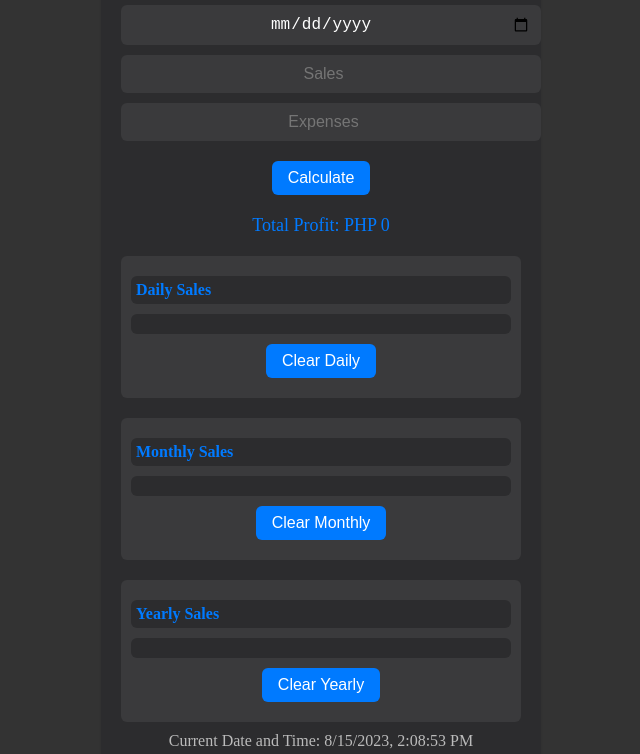
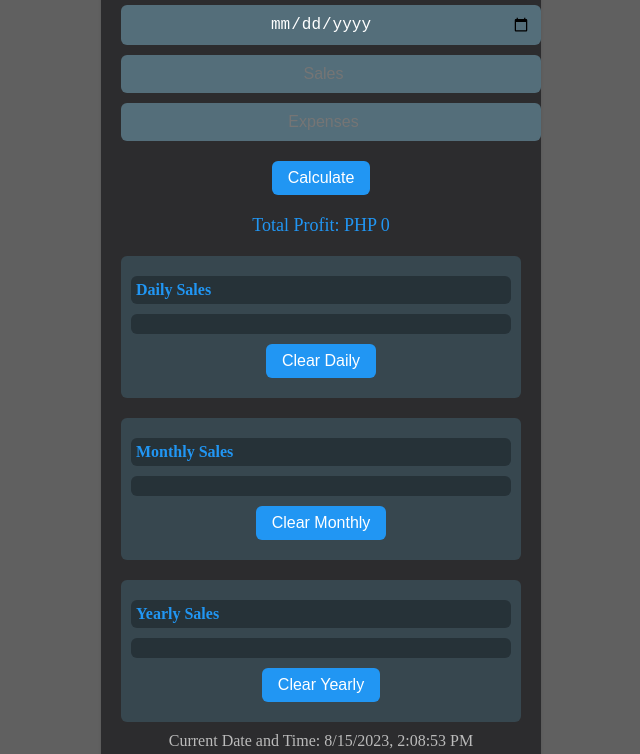
Before and after one commit to yuzithzu/SalesReport, a plain HTML site: page index.html in a window 1280 px wide. Shown: the part 46-800 px from the top of the page, without its empty margins (319-959 px from the left). Drawn offline with Linux system fonts and the light colour scheme.

Commit message:
Update index.html

```diff
--- a/index.html
+++ b/index.html
@@ -8,10 +8,15 @@
     body {
       margin: 0;
       padding: 0;
+      display: flex;
+      justify-content: center;
+      align-items: center;
+      min-height: 100vh;
+      background-color: #f0f0f0;
     }
 
     .background {
-      background-color: rgba(0, 0, 0, 0.8);
+      background-color: rgba(0, 0, 0, 0.6);
       position: fixed;
       top: 0;
       left: 0;
@@ -33,6 +38,18 @@
       color: #fff;
       text-align: center;
       position: relative;
+      animation: slide-up 0.5s ease-in-out;
+    }
+
+    @keyframes slide-up {
+      from {
+        opacity: 0;
+        transform: translateY(50px);
+      }
+      to {
+        opacity: 1;
+        transform: translateY(0);
+      }
     }
 
     h1 {
@@ -47,7 +64,7 @@
       margin-bottom: 10px;
       border: none;
       border-radius: 6px;
-      background-color: #3a3a3c;
+      background-color: #546e7a;
       font-size: 16px;
       color: #fff;
       text-align: center;
@@ -58,7 +75,7 @@
       display: block;
       margin: 10px auto;
       padding: 8px 16px;
-      background-color: #007AFF;
+      background-color: #2196f3;
       color: #fff;
       border: none;
       border-radius: 6px;
@@ -69,31 +86,31 @@
     .result {
       font-size: 18px;
       margin: 20px 0;
-      color: #007AFF;
+      color: #2196f3;
     }
 
     .record-list {
       margin-top: 20px;
       padding: 10px;
       border-radius: 6px;
-      background-color: #3a3a3c;
+      background-color: #37474f;
       font-size: 16px;
     }
 
     .record-category {
-      background-color: #2c2c2e;
+      background-color: #263238;
       border-radius: 6px;
       padding: 5px;
       margin: 10px 0;
       text-align: left;
       font-weight: bold;
-      color: #007AFF;
+      color: #2196f3;
     }
 
     .sales-history {
       padding: 10px;
       border-radius: 6px;
-      background-color: #2c2c2e;
+      background-color: #263238;
       font-size: 16px;
     }
 
@@ -101,7 +118,7 @@
       margin: 5px 0;
       padding: 5px;
       border-radius: 6px;
-      background-color: #3a3a3c;
+      background-color: #37474f;
       text-align: left;
       color: #fff;
     }
```
